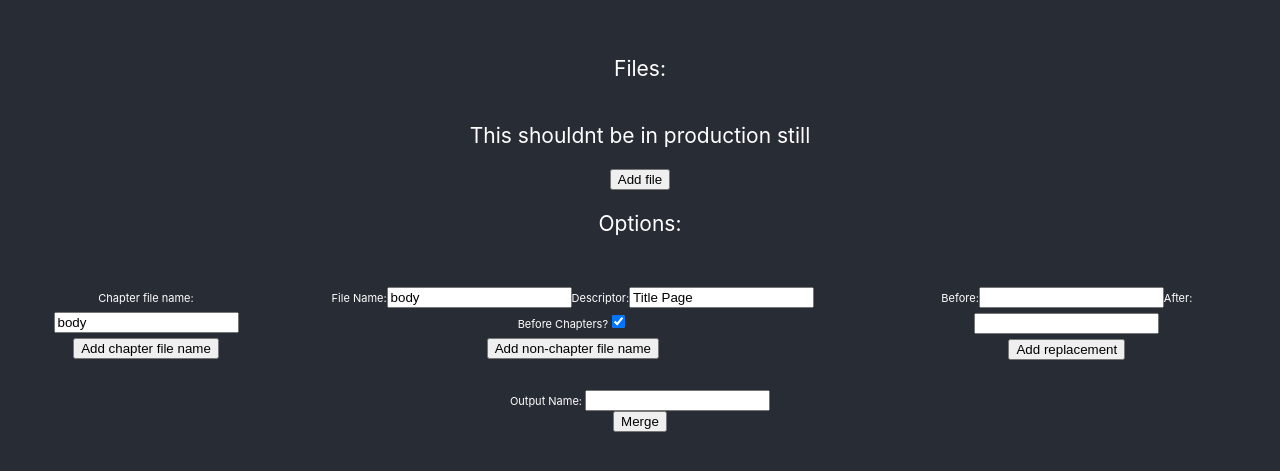
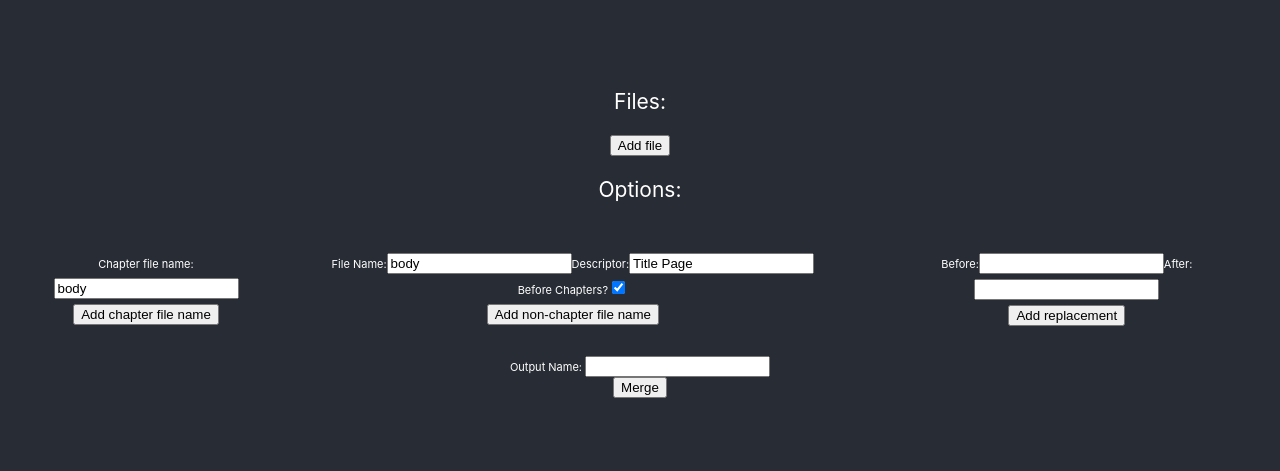
Before and after one commit to katie-morrison/epub-manip-front, a React (Create React App) app: page / in a window 1280 px wide. Shown: the part 167-638 px from the top of the page. Built offline with nearby package versions, Linux system fonts and the light colour scheme.

Commit message:
removed production messsage

```diff
--- a/src/App.js
+++ b/src/App.js
@@ -11,7 +11,6 @@ function App() {
     <div className="App">
       <header className="App-header">
         <p>Files:</p>
-        <p>This shouldnt be in production still</p>
         <div id="fileContainer"></div>
         <button id="addFile" type="button" onClick={add_file_input}>Add file</button>
         <p>Options:</p>
```
